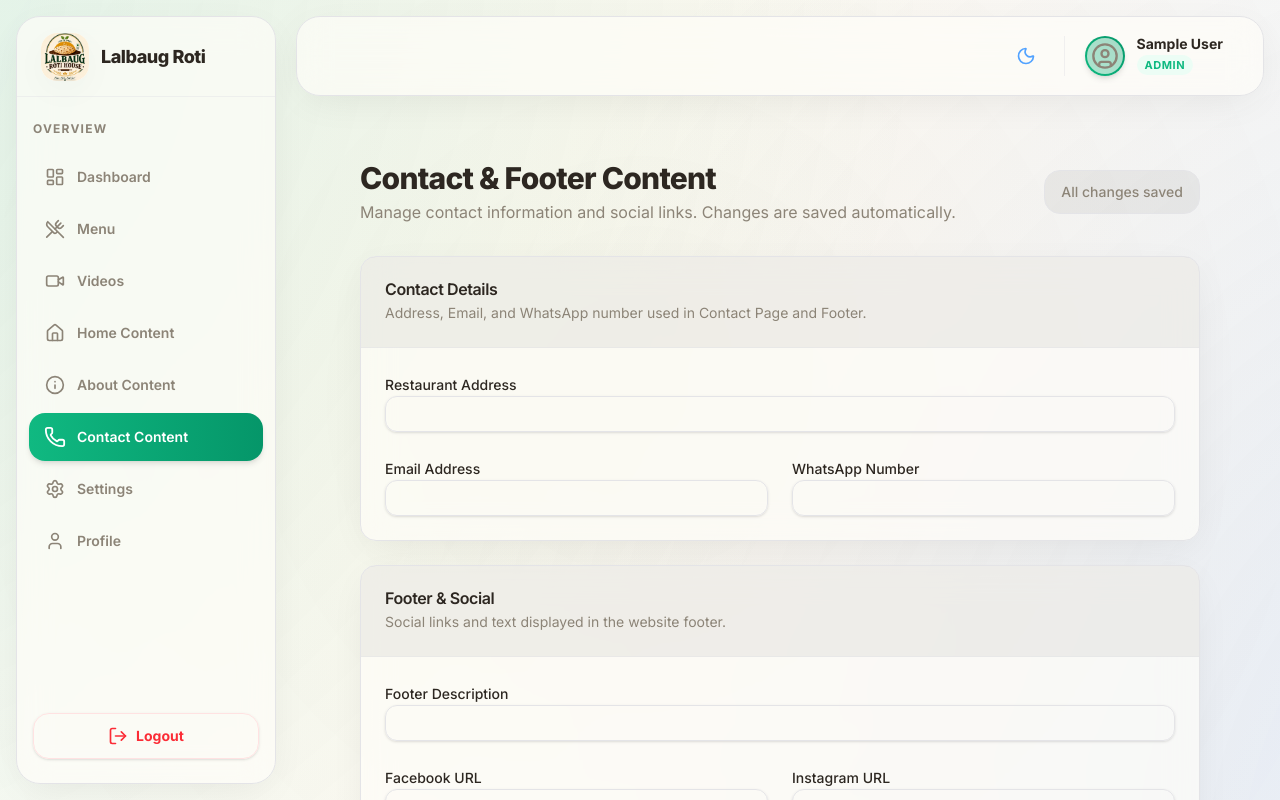
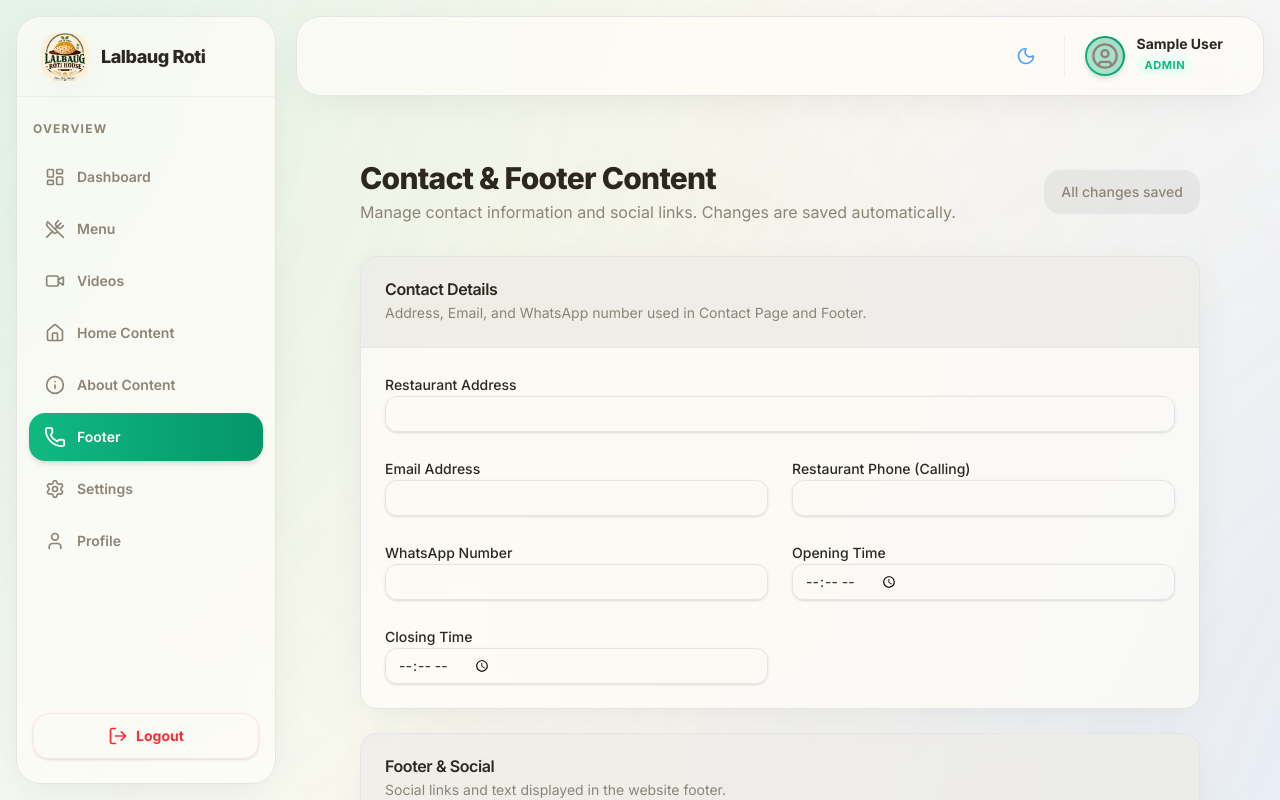
Before and after one commit to sudeep02525/lalbaug-roti-house-cms, a Next.js app: page /content-contact in a window 1280 px wide. Shown: the top 800 px of the page. Built offline with nearby package versions, Linux system fonts and the light colour scheme; no server answers; sample sign-in values are in the browser's storage.

Commit message:
feat: add CMS dashboard, navigation sidebar, and footer content management page

```diff
--- a/src/app/content-contact/page.js
+++ b/src/app/content-contact/page.js
@@ -36,7 +36,10 @@ export default function ContactContentPage() {
     const res = await axios.put(`${process.env.NEXT_PUBLIC_API_URL}/api/v1/settings`, {
         restaurantAddress: dataToSave.restaurantAddress,
         restaurantEmail: dataToSave.restaurantEmail,
+        restaurantPhone: dataToSave.restaurantPhone,
         whatsappNumber: dataToSave.whatsappNumber,
+        serviceStartTime: dataToSave.serviceStartTime,
+        serviceEndTime: dataToSave.serviceEndTime,
         footerDescription: dataToSave.footerDescription,
         facebookUrl: dataToSave.facebookUrl,
         instagramUrl: dataToSave.instagramUrl
@@ -99,10 +102,33 @@ export default function ContactContentPage() {
               />
             </div>
             <div className="space-y-2">
+              <label className="text-sm font-medium leading-none">Restaurant Phone (Calling)</label>
+              <Input
+                value={settings?.restaurantPhone || ''}
+                onChange={e => handleChange('restaurantPhone', e.target.value)}
+              />
+            </div>
+            <div className="space-y-2">
               <label className="text-sm font-medium leading-none">WhatsApp Number</label>
               <Input
                 value={settings?.whatsappNumber || ''}
                 onChange={e => handleChange('whatsappNumber', e.target.value)}
+              />
+            </div>
+            <div className="space-y-2">
+              <label className="text-sm font-medium leading-none">Opening Time</label>
+              <Input
+                type="time"
+                value={settings?.serviceStartTime || ''}
+                onChange={e => handleChange('serviceStartTime', e.target.value)}
+              />
+            </div>
+            <div className="space-y-2">
+              <label className="text-sm font-medium leading-none">Closing Time</label>
+              <Input
+                type="time"
+                value={settings?.serviceEndTime || ''}
+                onChange={e => handleChange('serviceEndTime', e.target.value)}
               />
             </div>
           </div>
--- a/src/app/page.js
+++ b/src/app/page.js
@@ -42,7 +42,7 @@ export default function Dashboard() {
       href: "/content-about",
     },
     {
-      title: "Contact Content",
+      title: "Footer",
       desc: "Edit phone, address, and map",
       icon: <Phone className="w-8 h-8 text-rose-500" />,
       bg: "bg-rose-100 dark:bg-rose-900/30",
--- a/src/components/layout/Sidebar.jsx
+++ b/src/components/layout/Sidebar.jsx
@@ -22,7 +22,7 @@ const navItems = [
   { name: 'Videos', href: '/media', icon: Video },
   { name: 'Home Content', href: '/content-home', icon: Home },
   { name: 'About Content', href: '/content-about', icon: Info },
-  { name: 'Contact Content', href: '/content-contact', icon: Phone },
+  { name: 'Footer', href: '/content-contact', icon: Phone },
   { name: 'Settings', href: '/settings', icon: Settings },
   { name: 'Profile', href: '/profile', icon: User },
 ]
```
